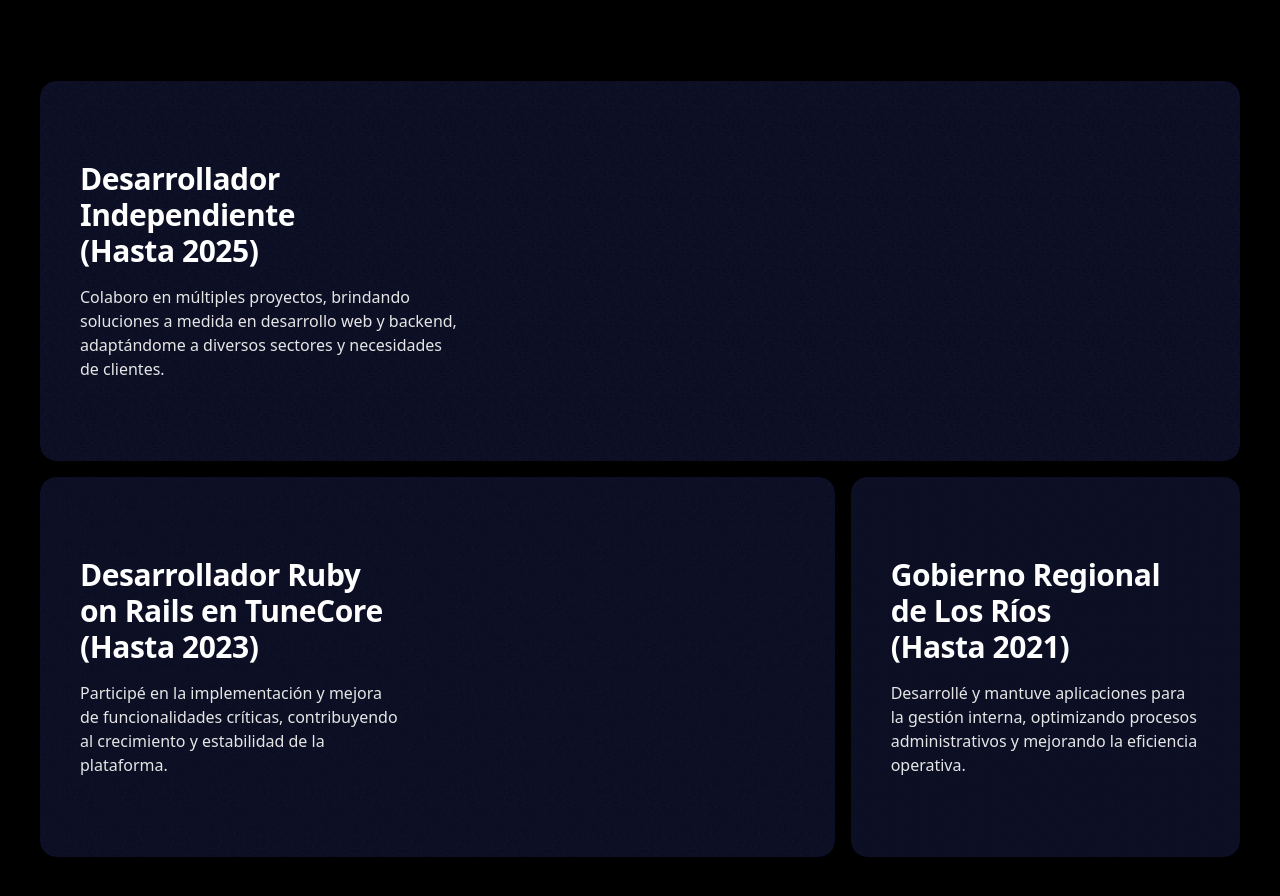
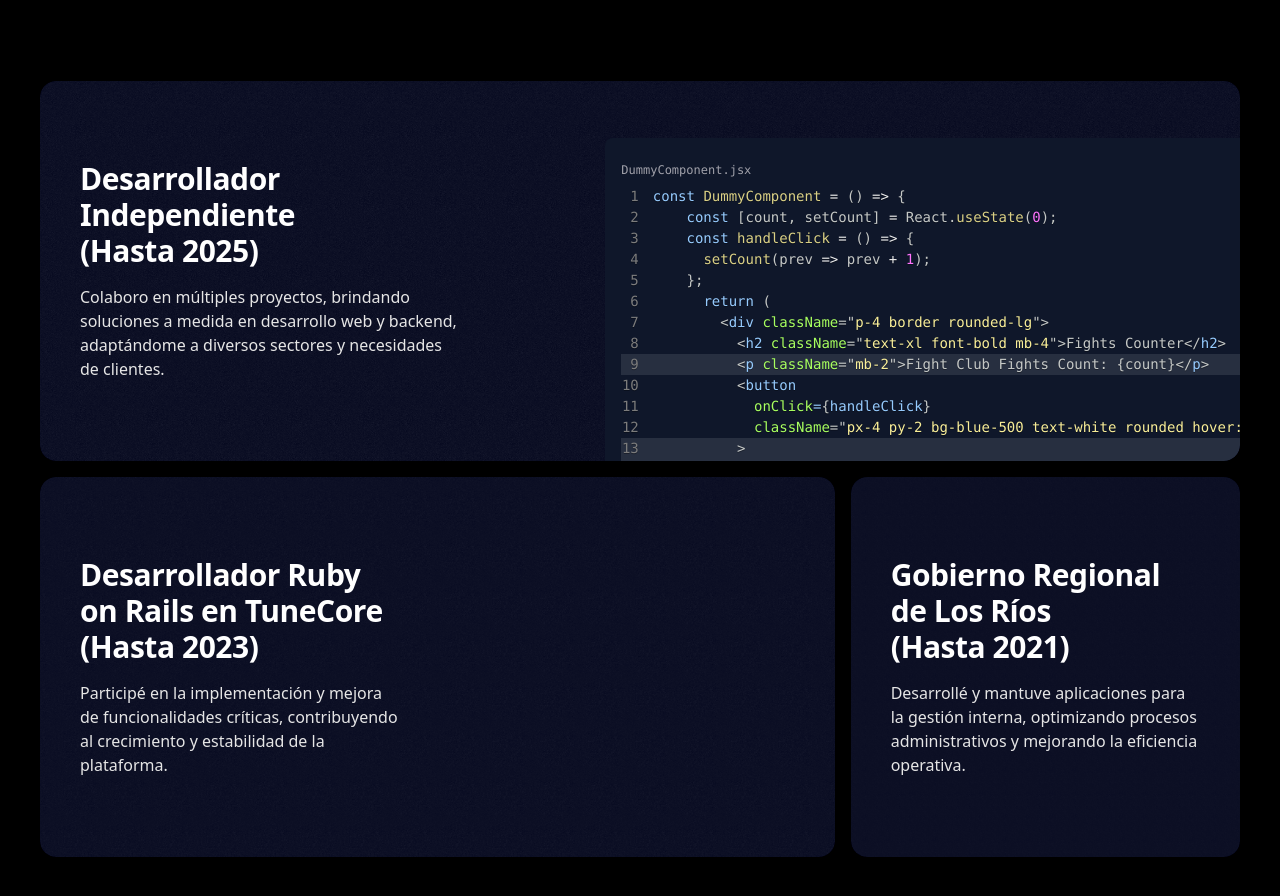
Before and after one commit to bilursag/sotai_v2, a Next.js app: page / in a window 1280 px wide. Shown: the part 1460-2356 px from the top of the page. Built offline with nearby package versions, Linux system fonts and the light colour scheme.

Commit message:
Added code block into card component

```diff
--- a/app/components/features.tsx
+++ b/app/components/features.tsx
@@ -3,8 +3,28 @@
 import React from "react"
 import { WobbleCard } from "./ui/wobble-card"
 import { TextGenerateEffect } from "./ui/text-generated-effect"
+import { CodeBlock } from "./ui/code-block"
 
 const Features = () => {
+  const code = `const DummyComponent = () => {
+    const [count, setCount] = React.useState(0);
+    const handleClick = () => {
+      setCount(prev => prev + 1);
+    };
+      return (
+        <div className="p-4 border rounded-lg">
+          <h2 className="text-xl font-bold mb-4">Fights Counter</h2>
+          <p className="mb-2">Fight Club Fights Count: {count}</p>
+          <button
+            onClick={handleClick}
+            className="px-4 py-2 bg-blue-500 text-white rounded hover:bg-blue-600"
+          >
+            Increment
+          </button>
+        </div>
+      );
+    };
+  `;
   return (
     <div>
       <div className="flex justify-center relative my-20 z-10">
@@ -26,6 +46,14 @@
               brindando soluciones a medida en desarrollo web y backend,
               adaptándome a diversos sectores y necesidades de clientes.
             </p>
+          </div>
+          <div className="absolute -right-4 lg:-right-[10%] lg:top-[15%] filter -bottom-20 object-contain rounded-2xl">
+            <CodeBlock
+              language="jsx"
+              filename="DummyComponent.jsx"
+              highlightLines={[9, 13, 14, 18]}
+              code={code}
+            />
           </div>
         </WobbleCard>
         <WobbleCard
--- /dev/null
+++ b/app/components/ui/code-block.tsx
@@ -0,0 +1,113 @@
+"use client";
+import React from "react";
+import { Prism as SyntaxHighlighter } from "react-syntax-highlighter";
+import { atomDark } from "react-syntax-highlighter/dist/cjs/styles/prism";
+import { IconCheck, IconCopy } from "@tabler/icons-react";
+
+type CodeBlockProps = {
+  language: string;
+  filename: string;
+  highlightLines?: number[];
+} & (
+    | {
+      code: string;
+      tabs?: never;
+    }
+    | {
+      code?: never;
+      tabs: Array<{
+        name: string;
+        code: string;
+        language?: string;
+        highlightLines?: number[];
+      }>;
+    }
+  );
+
+export const CodeBlock = ({
+  language,
+  filename,
+  code,
+  highlightLines = [],
+  tabs = [],
+}: CodeBlockProps) => {
+  const [copied, setCopied] = React.useState(false);
+  const [activeTab, setActiveTab] = React.useState(0);
+
+  const tabsExist = tabs.length > 0;
+
+  const copyToClipboard = async () => {
+    const textToCopy = tabsExist ? tabs[activeTab].code : code;
+    if (textToCopy) {
+      await navigator.clipboard.writeText(textToCopy);
+      setCopied(true);
+      setTimeout(() => setCopied(false), 2000);
+    }
+  };
+
+  const activeCode = tabsExist ? tabs[activeTab].code : code;
+  const activeLanguage = tabsExist
+    ? tabs[activeTab].language || language
+    : language;
+  const activeHighlightLines = tabsExist
+    ? tabs[activeTab].highlightLines || []
+    : highlightLines;
+
+  return (
+    <div className="relative w-full rounded-lg bg-slate-900 p-4 font-mono text-sm">
+      <div className="flex flex-col gap-2">
+        {tabsExist && (
+          <div className="flex  overflow-x-auto">
+            {tabs.map((tab, index) => (
+              <button
+                key={index}
+                onClick={() => setActiveTab(index)}
+                className={`px-3 !py-2 text-xs transition-colors font-sans ${activeTab === index
+                    ? "text-white"
+                    : "text-zinc-400 hover:text-zinc-200"
+                  }`}
+              >
+                {tab.name}
+              </button>
+            ))}
+          </div>
+        )}
+        {!tabsExist && filename && (
+          <div className="flex justify-between items-center py-2">
+            <div className="text-xs text-zinc-400">{filename}</div>
+            <button
+              onClick={copyToClipboard}
+              className="flex items-center gap-1 text-xs text-zinc-400 hover:text-zinc-200 transition-colors font-sans"
+            >
+              {copied ? <IconCheck size={14} /> : <IconCopy size={14} />}
+            </button>
+          </div>
+        )}
+      </div>
+      <SyntaxHighlighter
+        language={activeLanguage}
+        style={atomDark}
+        customStyle={{
+          margin: 0,
+          padding: 0,
+          background: "transparent",
+          fontSize: "0.875rem", // text-sm equivalent
+        }}
+        wrapLines={true}
+        showLineNumbers={true}
+        lineProps={(lineNumber) => ({
+          style: {
+            backgroundColor: activeHighlightLines.includes(lineNumber)
+              ? "rgba(255,255,255,0.1)"
+              : "transparent",
+            display: "block",
+            width: "100%",
+          },
+        })}
+        PreTag="div"
+      >
+        {String(activeCode)}
+      </SyntaxHighlighter>
+    </div>
+  );
+};
--- a/next.config.js
+++ /dev/null
@@ -1,17 +0,0 @@
-/** @type {import('next').NextConfig} */
-const nextConfig = {
-  images: {
-    remotePatterns: [
-      {
-        protocol: 'https',
-        hostname: 'images.unsplash.com',
-      },
-      {
-        protocol: 'https',
-        hostname: 'assets.aceternity.com',
-      },
-    ],
-  },
-};
-
-export default nextConfig;
--- a/package.json
+++ b/package.json
@@ -10,6 +10,7 @@
   },
   "dependencies": {
     "@tabler/icons-react": "^3.30.0",
+    "@types/react-syntax-highlighter": "^15.5.13",
     "clsx": "^2.1.1",
     "cobe": "^0.6.3",
     "mini-svg-data-uri": "^1.4.4",
@@ -19,6 +20,7 @@
     "react": "^19.0.0",
     "react-dom": "^19.0.0",
     "react-icons": "^5.4.0",
+    "react-syntax-highlighter": "^15.6.1",
     "tailwind-merge": "^3.0.1"
   },
   "devDependencies": {
```
Also changed, not shown: 1 other file (tests, documents, lock files or other folders).
